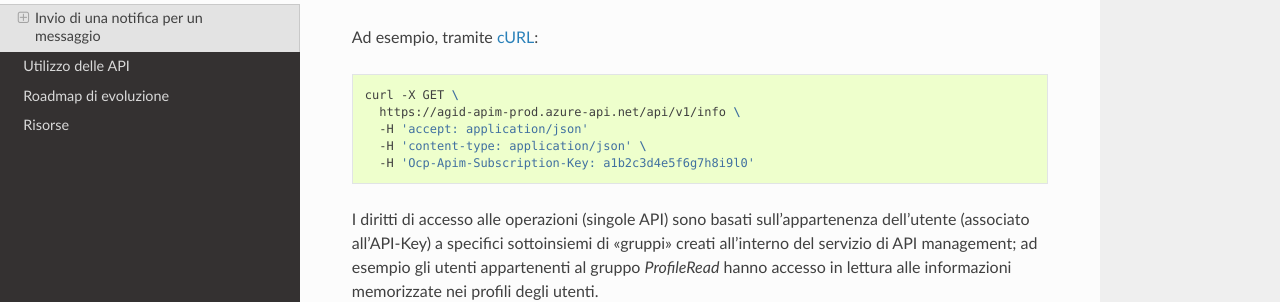
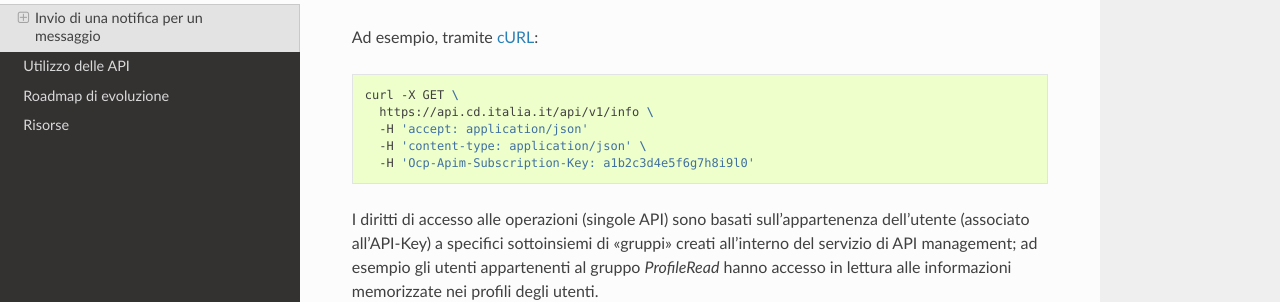
Before and after one commit to pagopa-archive/io, a Sphinx documentation site: the page built from docs/architettura.rst, in a window 1280 px wide and 900 px high, scrolled down 1528 px. Shown: the part 210-512 px from the top of the window. Built offline with Sphinx 7.4.7 and the Read the Docs theme 2.0.0, drawn with Linux system fonts in a browser that asks for light colours; some of the changed lines change nothing that is shown.

Commit message:
fix: endpoint path

```diff
--- a/docs/architettura.rst
+++ b/docs/architettura.rst
@@ -37,7 +37,7 @@ Ad esempio, tramite `cURL <https://curl.haxx.se/>`__:
 .. code:: bash
 
   curl -X GET \
-    https://agid-apim-prod.azure-api.net/api/v1/info \
+    https://api.cd.italia.it/api/v1/info \
     -H 'accept: application/json'
     -H 'content-type: application/json' \
     -H 'Ocp-Apim-Subscription-Key: a1b2c3d4e5f6g7h8i9l0'
```
